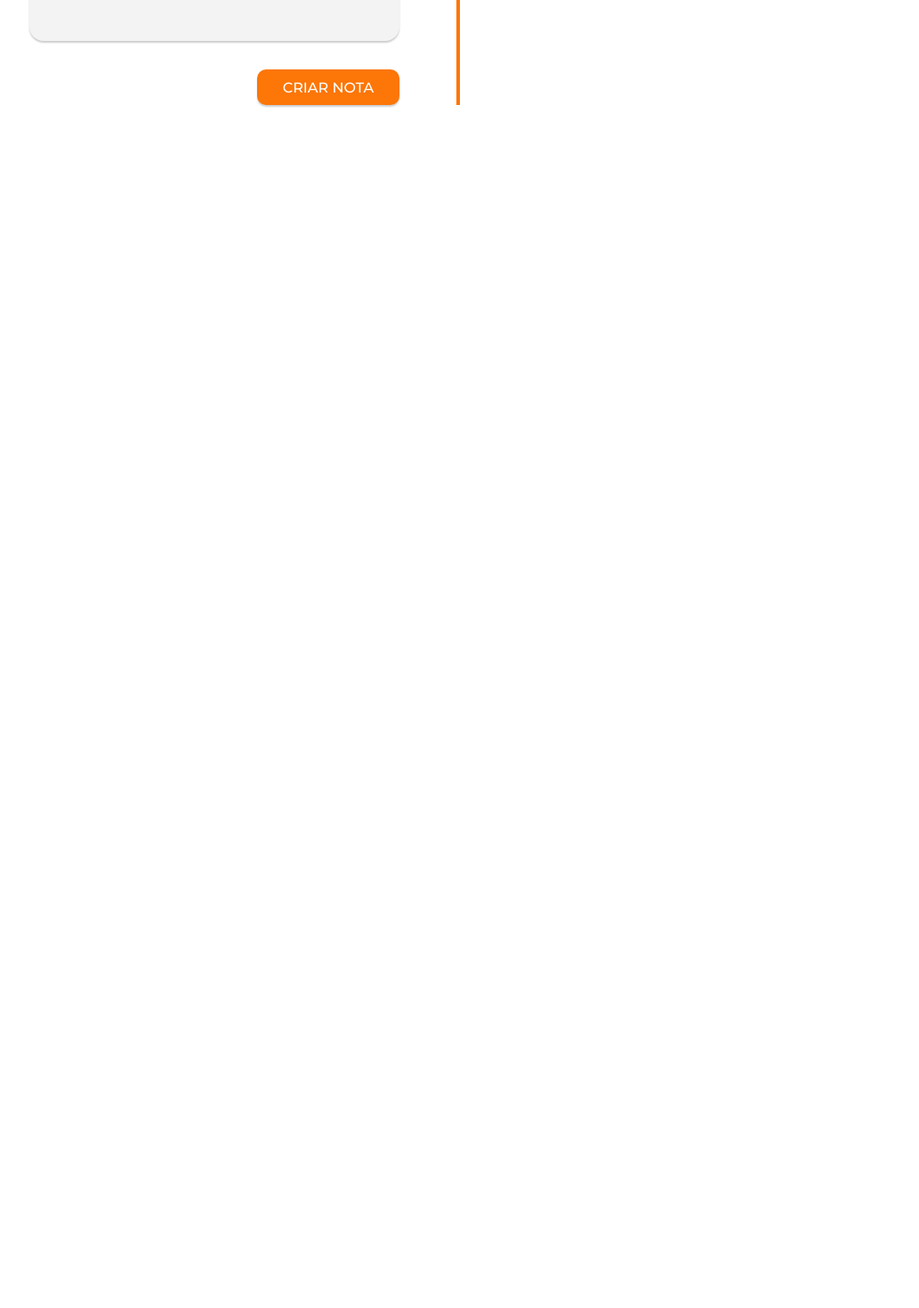
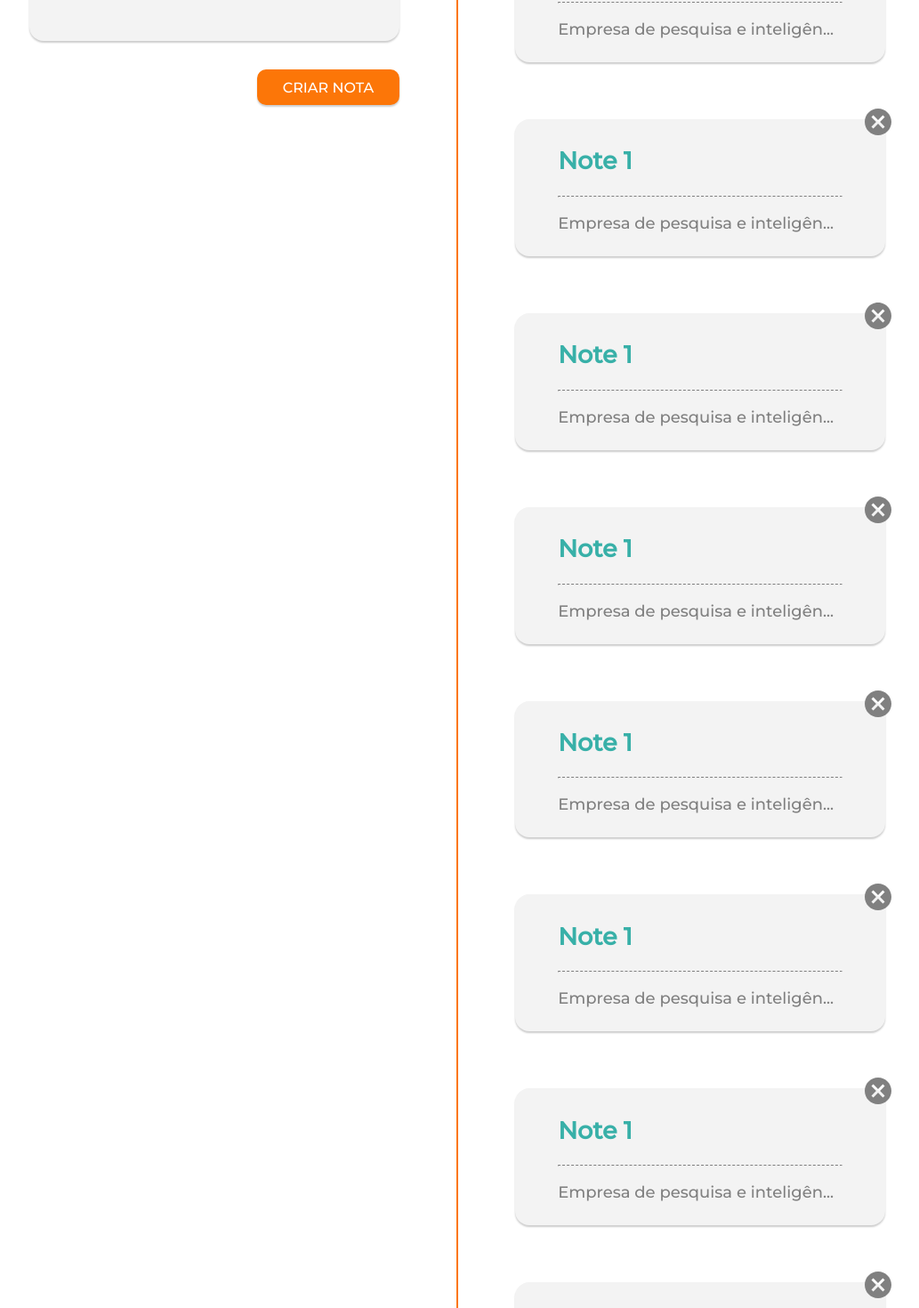
Before and after one commit to bruno-br/notes-app, a React (Create React App) app: page / in a window 1280 px wide. Shown: the part 418-1888 px from the top of the page at 89% size, without its empty margins (7-1040 px from the left). Before the commit the page ends 800 px from the top, so only its background shows below. Built offline with nearby package versions, Linux system fonts and the light colour scheme.

Commit message:
feat: make notescollection responsive

```diff
--- a/src/App.css
+++ b/src/App.css
@@ -28,4 +28,6 @@ h1 {
 
 .container {
   display: flex;
+  height: 100%;
+  width: 100%;
 }
--- a/src/components/Note/styles.css
+++ b/src/components/Note/styles.css
@@ -5,6 +5,7 @@
   width: 20rem;
   border-radius: 1rem;
   padding: 0.5rem 3rem 0.5rem 3rem;
+  box-shadow: 0 2px 2px rgba(0, 0, 0, 0.2);
 }
 
 .note {
--- a/src/components/NotesCollection/index.tsx
+++ b/src/components/NotesCollection/index.tsx
@@ -7,7 +7,19 @@ function NotePad() {
   return (
     <div className="notes-collection">
       <h1>Suas notas</h1>
-      <Note title={title} description={desc} />
+      <div className="notes-grid">
+        <Note title={title} description={desc} />
+        <Note title={title} description={desc} />
+        <Note title={title} description={desc} />
+        <Note title={title} description={desc} />
+        <Note title={title} description={desc} />
+        <Note title={title} description={desc} />
+        <Note title={title} description={desc} />
+        <Note title={title} description={desc} />
+        <Note title={title} description={desc} />
+        <Note title={title} description={desc} />
+        <Note title={title} description={desc} />
+      </div>
     </div>
   );
 }
--- a/src/components/NotesCollection/styles.css
+++ b/src/components/NotesCollection/styles.css
@@ -1,4 +1,5 @@
 .notes-collection {
+  width: 100%;
   display: flex;
   flex-direction: column;
   padding-left: 4rem;
@@ -7,3 +8,10 @@
 .notes-collection h1 {
   margin-bottom: 3rem;
 }
+
+.notes-grid {
+  width: 90%;
+  display: grid;
+  grid-gap: 4rem;
+  grid-template-columns: repeat(auto-fill, minmax(24rem, 1fr));
+}
```
